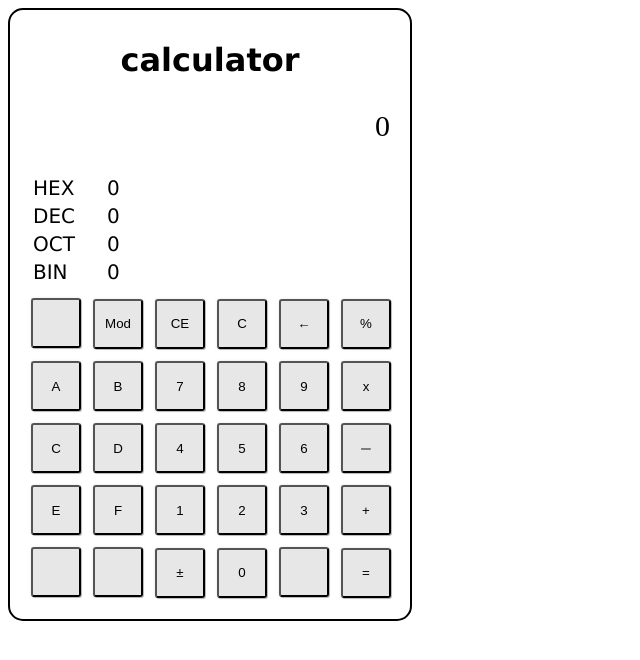
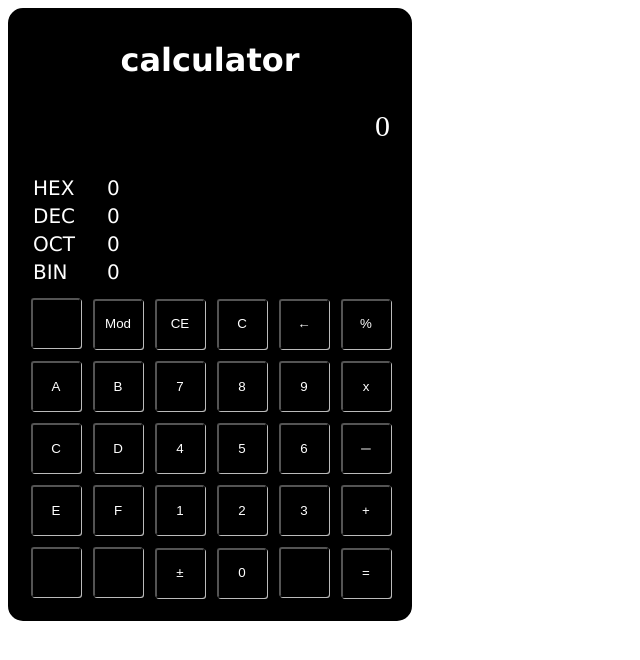
Before and after one commit to blackboxo/Simple-Calculator-UI, a plain HTML site: page calculator_black.html in a window 1280 px wide. Shown: the whole page, without its empty margins (0-640 px from the left). Drawn offline with Linux system fonts and the light colour scheme.

Commit message:
calculator_black update

```diff
--- a/calculator_white.html
+++ b/calculator_black.html
@@ -8,6 +8,7 @@
 			{
 				text-align:center;
 				border:2px solid;
+				background-color: black;
 				padding: 10px;
 				width:380px;
 				border-radius:15px;
@@ -37,7 +38,8 @@
 				width: 50px;
   				position: relative;
   				top: 0;
-  				background-color: rgba(211,211,211,0.54);
+  				background-color: black;
+  				color: white;
   				border-radius: 3px;
  				-webkit-box-shadow: 1px 1px 0 #bbbbbb, 0 0px 3px rgba(0, 0, 0, 0.1);
           		box-shadow: 1px 1px 0 #bbbbbb, 0 0px 3px rgba(0, 0, 0, 0.1);
@@ -45,9 +47,9 @@
 	</head>
 	<body>
 		<div>
-			<h1 style="font-family:verdana">calculator</h1>
-			<p style="text-align: right;font-size: 30px;padding-right: 10px;">0</p>
-			<table style="padding-left: 10px;">
+			<h1 style="font-family:verdana;color: white;">calculator</h1>
+			<p style="text-align: right;font-size: 30px;padding-right: 10px;color: white;">0</p>
+			<table style="padding-left: 10px;color:white">
 				<tr class="table1">
 					<td class="table1">HEX</td>
 					<td class="table1">0</td>
```
